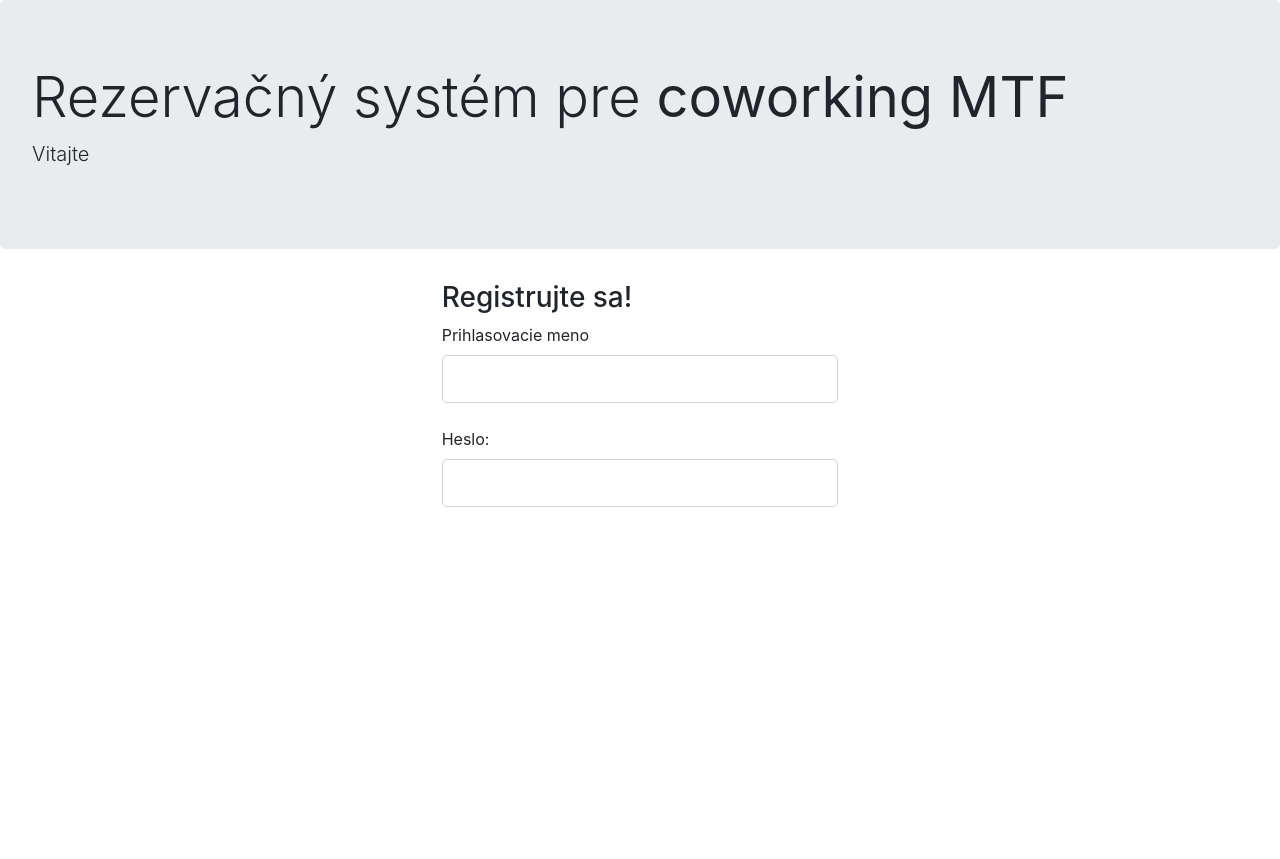
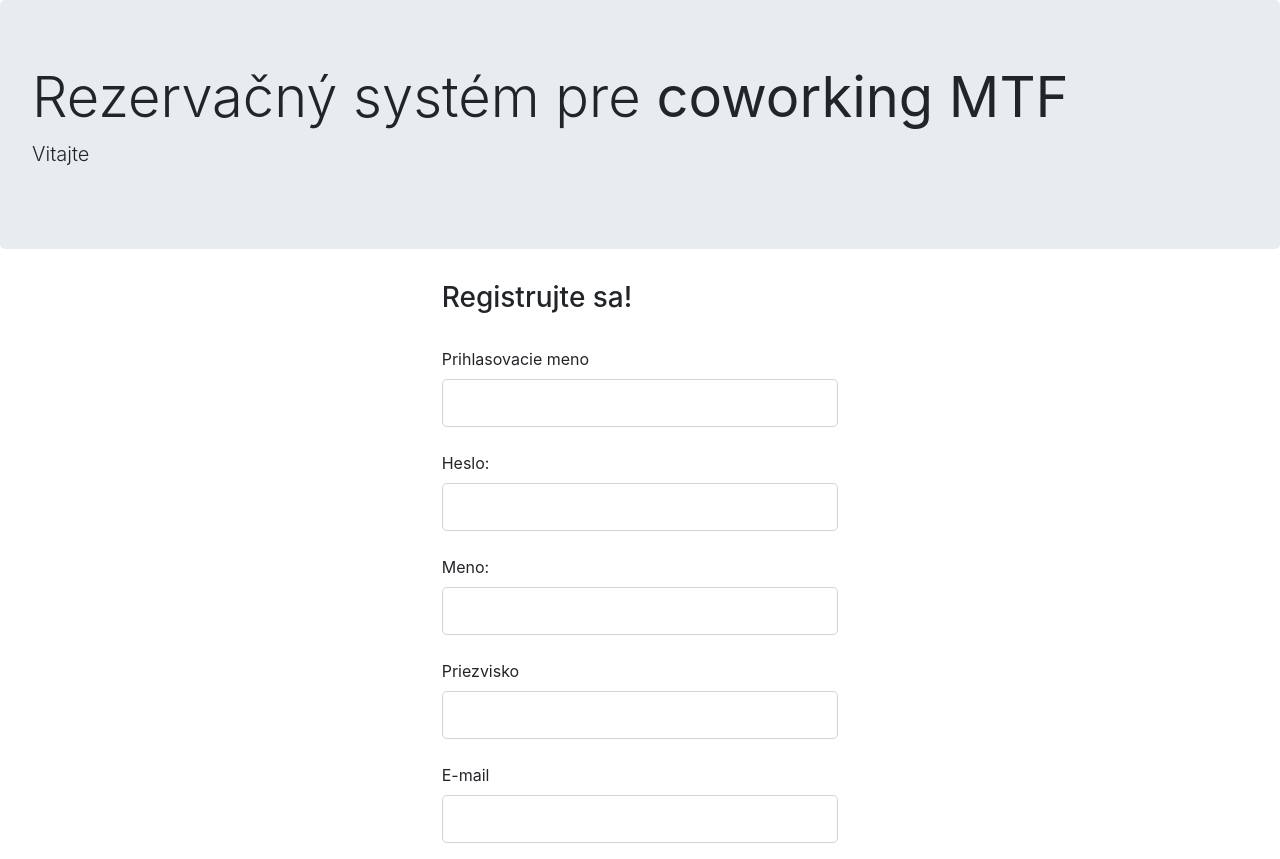
Before and after one commit to samod1/Rezervacka, a PHP site: page /signup.php in a window 1280 px wide. Before the commit the page ends 507 px from the top, so only its background shows below. Run offline with PHP 8.4, Linux system fonts and the light colour scheme; data that the repository does not hold is empty.

Commit message:
doplnenie udajov na vytvorenie pouzivatelskeho konta

```diff
--- a/signup.php
+++ b/signup.php
@@ -20,12 +20,23 @@ require_once "config.php";
         <div class="col"></div>
         <div class="col">
             <h3>Registrujte sa!</h3>
+            <br>
             <form class="form-group" method="post">
                 <label>Prihlasovacie meno</label>
                 <input class="form-control form-control-lg" type="text" name="username">
                 <br>
                 <label>Heslo:</label>
                 <input class="form-control form-control-lg" type="password" name="pass">
+<br>
+                <label>Meno:</label>
+                <input type="text" class="form-control form-control-lg" name="name">
+                <br>
+                <label>Priezvisko</label>
+                <input type="text" class="form-control form-control-lg" name="name">
+                <br>
+                <label>E-mail</label>
+                <input type="email" name="email" class="form-control form-control-lg">
+
             </form>
         </div>
         <div class="col"></div>
```
